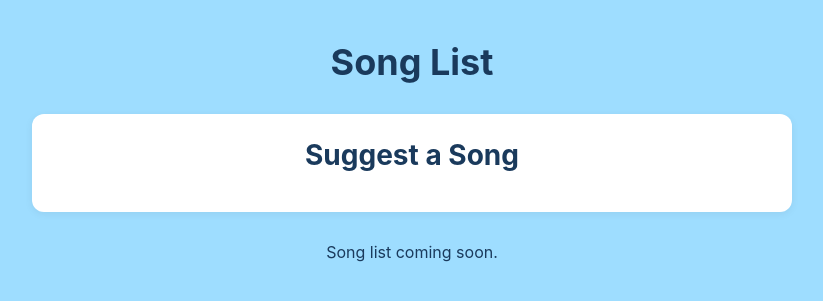
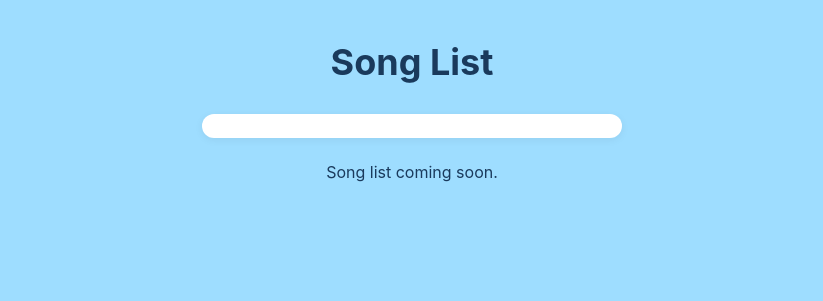
Before and after one commit to iFound1229/FISwebsite, a Flask app: page /songlist in a window 1280 px wide. Shown: the part 72-373 px from the top of the page, without its empty margins (228-1051 px from the left). Run offline with Flask 3, Linux system fonts and the light colour scheme; data that the repository does not hold is empty; some libraries are stand-ins or nearby versions.

Commit message:
Shrink song suggestion form and hide its heading
Modify the suggestion box styling in `static/style.css` to limit its maximum width to 420px and maximum height to 320px. Remove the `h2` heading "Suggest a Song" from `templates/songlist.html`.

Replit-Commit-Author: Agent
Replit-Commit-Session-Id: 554d3c84-c7a5-4fdc-9ed4-a3a9f6259cfb
Replit-Commit-Checkpoint-Type: full_checkpoint
Replit-Commit-Event-Id: 1f4c7006-9d32-4527-b4dc-49f5108fa0f0
Replit-Commit-Screenshot-Url: https://storage.googleapis.com/screenshot-production-us-central1/143ad4c1-2050-44f0-b212-1bdbe4dcf435/554d3c84-c7a5-4fdc-9ed4-a3a9f6259cfb/2bcNvkr
Replit-Helium-Checkpoint-Created: true

```diff
--- a/static/style.css
+++ b/static/style.css
@@ -262,13 +262,15 @@ section h2 {
 .suggestion-box {
   background: #fff;
   border-radius: 12px;
-  padding: 24px;
-  margin-bottom: 30px;
+  padding: 12px;
+  margin: 0 auto 24px;
   box-shadow: 0 2px 8px rgba(0,0,0,0.06);
+  max-width: 420px;
 }
 
 .suggestion-box iframe {
   width: 100% !important;
+  max-height: 320px !important;
   border: none;
 }
 
--- a/templates/songlist.html
+++ b/templates/songlist.html
@@ -5,7 +5,6 @@
   <h1 class="page-title">Song List</h1>
 
   <div class="suggestion-box">
-    <h2 style="text-align:center; margin-bottom:16px;">Suggest a Song</h2>
     <script type="text/javascript" src="https://www.jotform.com/jsform/261195831639061"></script>
   </div>
 
```
